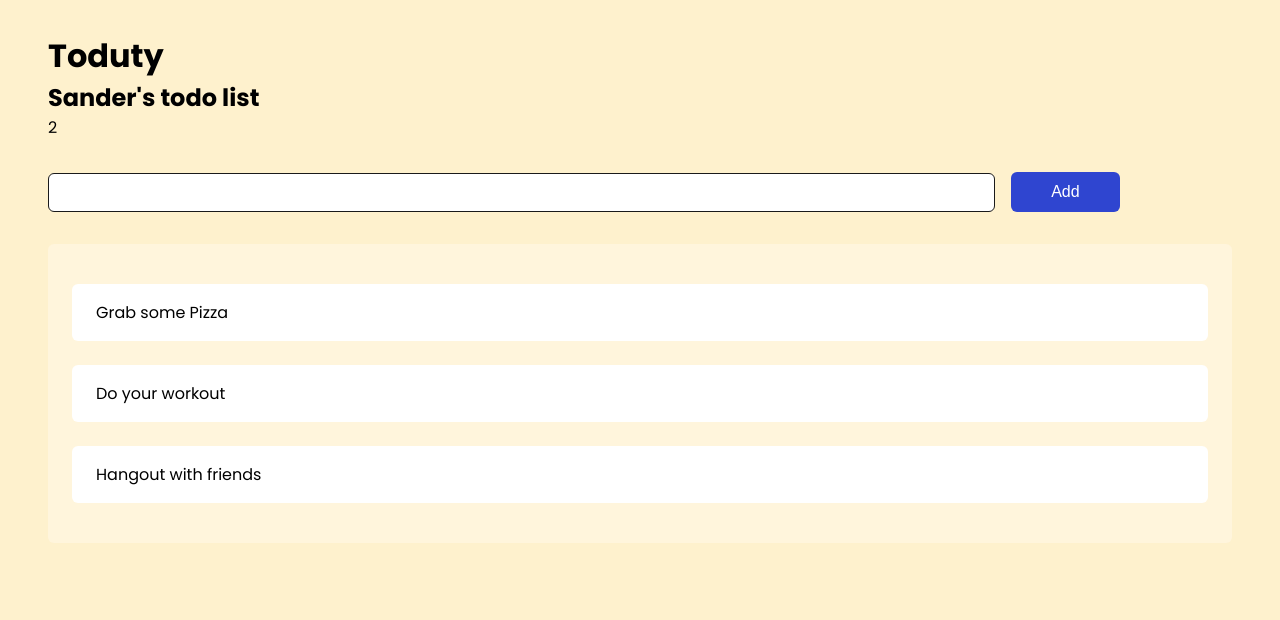
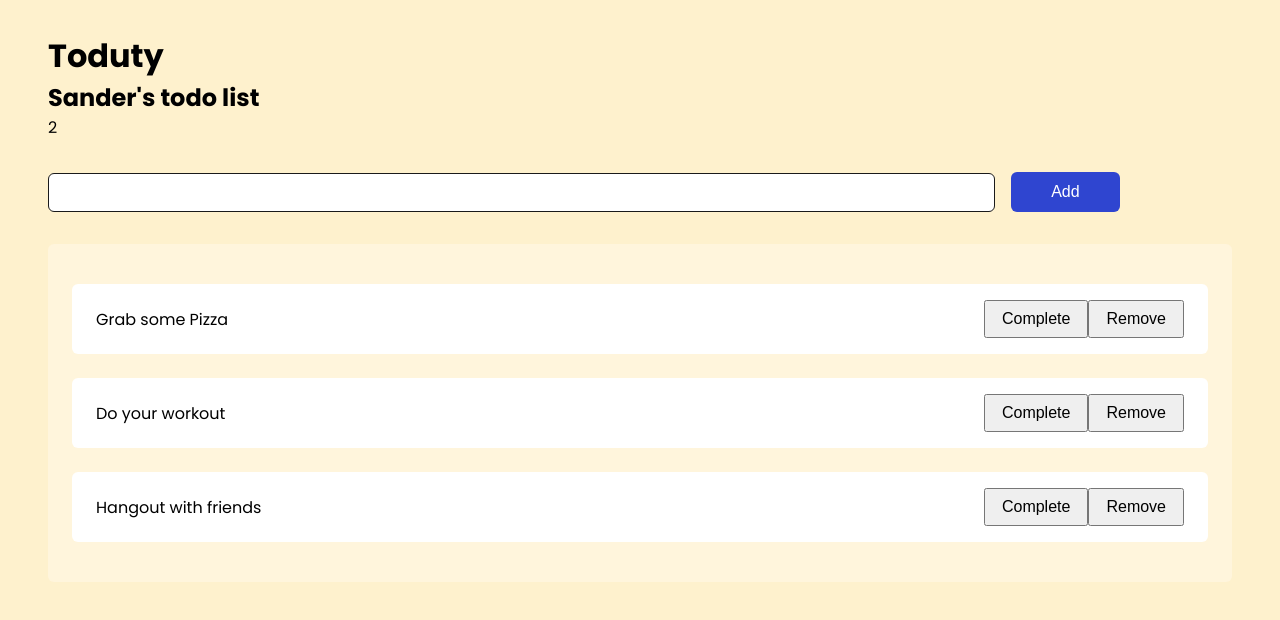
Before and after one commit to SANDR7/Toduty, a React (Create React App) app: page / in a window 1280 px wide. Shown: the top 620 px of the page. Built offline with nearby package versions, Linux system fonts and the light colour scheme.

Commit message:
:construction: Card update

```diff
--- a/src/components/Todo.tsx
+++ b/src/components/Todo.tsx
@@ -16,7 +16,11 @@ export const Todo: React.FC<TodoProps> = ({
   return (
     <div className="todoItem">
       <span className="todoItem-header">{todo.title}</span>
-      {/* <button onClick={() => completeTodo(index)}>Complete</button> */}
+      <div>
+      <button onClick={() => completeTodo(index)}>Complete</button>
+      <button onClick={() => completeTodo(index)}>Remove</button>
+
+      </div>
     </div>
   );
 };
```
